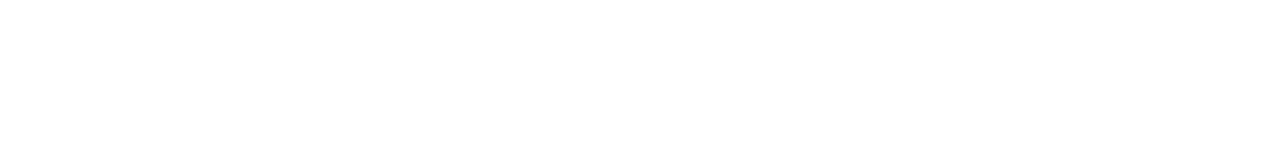
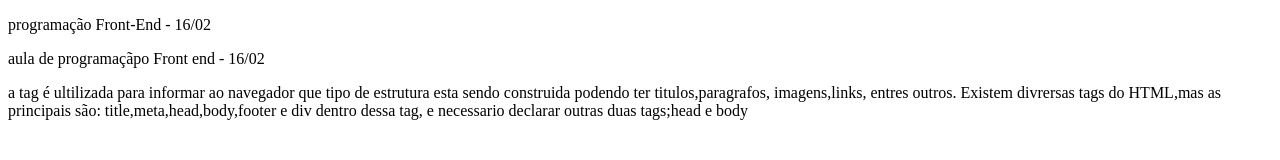
Before and after one commit to mateuszavodini/mateuszavodini, a plain HTML site: page index.html in a window 1280 px wide. Drawn offline with Linux system fonts and the light colour scheme.

Commit message:
Add files via upload

```diff
--- a/index.html
+++ b/index.html
@@ -4,7 +4,16 @@
         <meta charset="UTF-8">
         <title>documneto</title>
     </head>
-<body>
-
-</body>
+    <body>
+        <p>programação Front-End - 16/02</p>
+          <p>aula de programaçãpo Front end - 16/02</p>
+            a tag <html> é ultilizada para informar ao
+            navegador que tipo de estrutura esta sendo
+            construida podendo ter titulos,paragrafos,
+            imagens,links, entres outros.
+            Existem divrersas tags do HTML,mas as principais
+            são: title,meta,head,body,footer e div
+            dentro dessa tag, e necessario declarar outras
+            duas tags;head e body
+    </body>
 </html>
```
